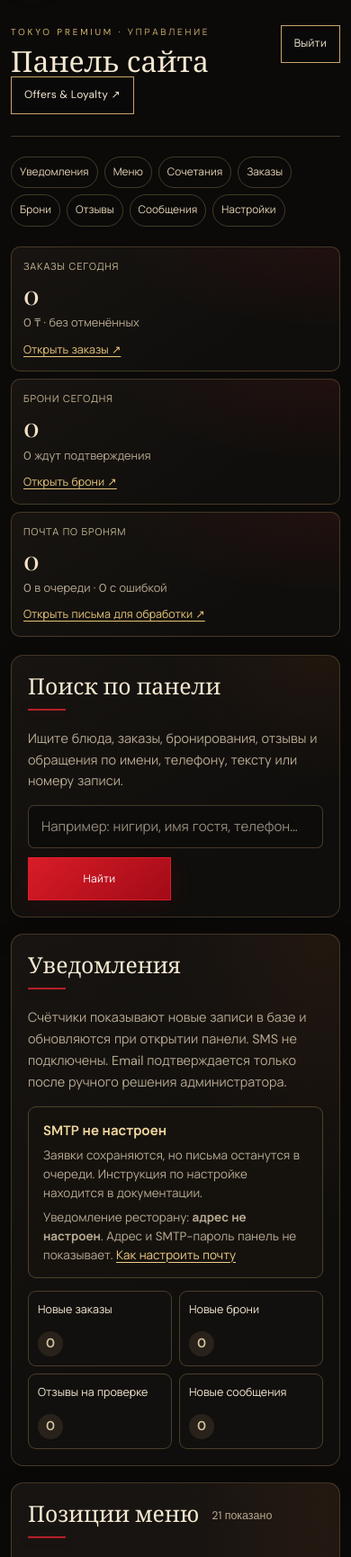
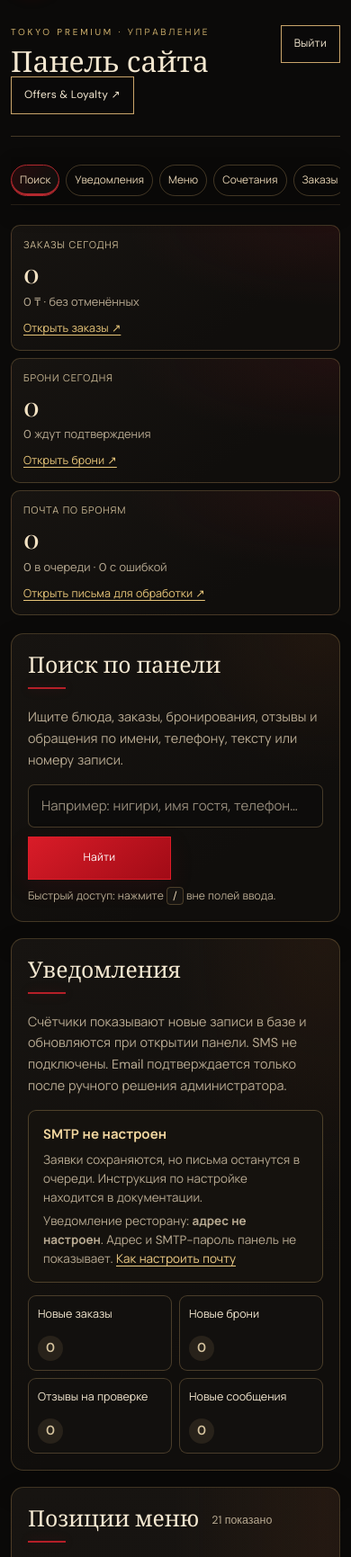
Before and after one commit to altento/tokyo-premium, a PHP site: page /admin.php in a window 390 px wide. Shown: the part 64-1795 px from the top of the page at 90% size. Run offline with PHP 8.4, Linux system fonts and the light colour scheme; the visitor is signed in with stand-in values (Sample User, id 1); some libraries are stand-ins or nearby versions.

Commit message:
Polish admin navigation and search

```diff
--- a/admin.php
+++ b/admin.php
@@ -508,7 +508,7 @@ $bookingMailReadiness = match ($bookingMailState) {
   <?php if ($error !== ''): ?><p class="form-status error admin-notice" role="alert"><?=e($error)?></p><?php endif ?>
 
   <nav class="admin-jump-nav" aria-label="Разделы панели">
-    <a href="#notifications">Уведомления</a><a href="#menu">Меню</a><a href="#pairings">Сочетания</a><a href="#orders">Заказы</a>
+    <a href="#search">Поиск</a><a href="#notifications">Уведомления</a><a href="#menu">Меню</a><a href="#pairings">Сочетания</a><a href="#orders">Заказы</a>
     <a href="#bookings">Брони</a><a href="#reviews">Отзывы</a><a href="#contact_messages">Сообщения</a><a href="#settings">Настройки</a>
   </nav>
 
@@ -525,12 +525,13 @@ $bookingMailReadiness = match ($bookingMailState) {
       <input type="hidden" name="csrf" value="<?=e(csrf())?>">
       <input type="hidden" name="action" value="admin-search">
       <label class="sr-only" for="admin-search-q">Поиск по панели</label>
-      <input id="admin-search-q" name="q" type="search" maxlength="120" value="<?=e($search)?>" placeholder="Например: нигири, имя гостя, телефон…">
+      <input id="admin-search-q" name="q" type="search" maxlength="120" value="<?=e($search)?>" placeholder="Например: нигири, имя гостя, телефон…" aria-describedby="admin-search-hint">
       <button class="button" type="submit">Найти</button>
       <?php if ($search !== ''): ?>
         <button class="button secondary" type="submit" name="clear_search" value="1">Сбросить</button>
       <?php endif ?>
     </form>
+    <p class="admin-search-hint" id="admin-search-hint">Быстрый доступ: нажмите <kbd>/</kbd> вне полей ввода.</p>
     <?php if ($search !== ''): ?><p class="admin-search-summary" aria-live="polite">Результаты по запросу «<?=e($search)?>». Поиск охватывает все записи; каждый раздел показывает до 25 результатов на странице.</p><?php endif ?>
   </section>
 
@@ -790,4 +791,5 @@ $bookingMailReadiness = match ($bookingMailState) {
   <p class="admin-demo-note">Учебная панель PHP + SQLite. Бронь считается подтверждённой только после действия администратора. Email отправляется только при настроенном SMTP; GitHub Pages не отправляет письма. Реальные платежи и SMS не подключены.</p>
 </main>
 <?php endif; ?>
+<?php if (!empty($_SESSION['admin_id'])): ?><script src="admin-dashboard.js" defer></script><?php endif ?>
 <?php footer_html(); ?>
--- a/premium.css
+++ b/premium.css
@@ -409,9 +409,10 @@ body{background:var(--lacquer);color:var(--ivory);font-family:'DM Sans',Manrope,
 .admin-topline{display:flex;align-items:center;justify-content:space-between;gap:20px;margin-bottom:22px;padding-bottom:24px;border-bottom:1px solid var(--hairline)}
 .admin-topline h1{margin:.35rem 0 0;font:400 clamp(2rem,5vw,3.6rem)/1.08 'Playfair Display',Georgia,serif;color:var(--ivory)}
 .admin-topline form{flex:none}
-.admin-jump-nav{display:flex;gap:9px;flex-wrap:wrap;margin:0 0 22px}
+.admin-jump-nav{position:sticky;top:76px;z-index:45;display:flex;gap:9px;flex-wrap:wrap;margin:0 0 22px;padding:9px 0;background:rgba(10,9,8,.97);border-bottom:1px solid rgba(202,165,107,.14);box-shadow:0 10px 22px rgba(0,0,0,.16)}
 .admin-jump-nav a{padding:8px 12px;border:1px solid var(--hairline);border-radius:999px;color:#e7d4b4;font-size:.82rem;transition:background .2s,border-color .2s}
 .admin-jump-nav a:hover,.admin-jump-nav a:focus-visible{background:#351416;border-color:#a91d26}
+.admin-jump-nav a[aria-current="location"]{border-color:#b3282e;background:linear-gradient(130deg,rgba(133,22,30,.25),#12100e 75%);box-shadow:inset 0 -2px #b3282e}
 .admin-kpi-grid{display:grid;grid-template-columns:repeat(3,minmax(0,1fr));gap:12px;margin:0 0 20px}
 .admin-kpi{display:grid;align-content:start;gap:7px;min-width:0;padding:16px 18px;border:1px solid rgba(200,164,99,.27);border-radius:10px;background:radial-gradient(ellipse at 100% 0,rgba(144,29,35,.13),transparent 46%),linear-gradient(145deg,#171411,#100e0c 72%);color:var(--ivory)}
 .admin-kpi>span{color:#c9b894;font-size:.75rem;letter-spacing:.08em;text-transform:uppercase}
@@ -438,6 +439,7 @@ body{background:var(--lacquer);color:var(--ivory);font-family:'DM Sans',Manrope,
 .admin-search-form input{min-width:0;min-height:48px;padding:10px 14px;border:1px solid var(--hairline);border-radius:7px;background:#0d0c0b;color:var(--ivory)}
 .admin-search-form input::placeholder{color:#958b7b}
 .admin-search-summary{margin:12px 0 0;color:#e8c77e;font-size:.85rem}
+.admin-search-hint{margin:8px 0 0;color:var(--muted);font-size:.76rem}.admin-search-hint kbd{padding:1px 6px;border:1px solid rgba(200,164,99,.3);border-radius:4px;background:#171411;color:#e7d4b4;font:inherit}
 .admin-notification-grid{display:grid;grid-template-columns:repeat(4,minmax(0,1fr));gap:12px}
 .admin-notification{display:flex;align-items:center;justify-content:space-between;gap:12px;min-height:68px;padding:12px 14px;border:1px solid var(--hairline);border-radius:9px;background:#12100e;color:var(--ivory)}
 .admin-notification:hover{border-color:#a51d25;transform:translateY(-1px)}
@@ -512,10 +514,13 @@ body{background:var(--lacquer);color:var(--ivory);font-family:'DM Sans',Manrope,
 .admin-empty{margin:0;padding:16px;border:1px dashed rgba(200,164,99,.28);border-radius:8px;color:var(--muted)}
 .admin-demo-note{margin:22px 4px 40px;font-size:.8rem}
 .admin-dashboard .admin-section-heading h2{margin:0}
-.admin-dashboard .admin-card#notifications{scroll-margin-top:20px}
-.admin-dashboard .admin-card[id]{scroll-margin-top:22px}
+.admin-dashboard .admin-card#notifications{scroll-margin-top:154px}
+.admin-dashboard .admin-card[id]{scroll-margin-top:154px}
 .account-section h2::after{margin-top:.38em}
 @media(max-width:800px){
+  .admin-jump-nav{top:70px;flex-wrap:nowrap;overflow-x:auto;overscroll-behavior-inline:contain;scrollbar-width:thin}
+  .admin-jump-nav a{flex:0 0 auto;white-space:nowrap}
+  .admin-dashboard .admin-card[id]{scroll-margin-top:142px}
   .admin-kpi-grid{grid-template-columns:repeat(3,minmax(0,1fr));gap:8px}
   .admin-kpi{padding:13px}
   .admin-kpi>span{font-size:.68rem}
@@ -527,6 +532,7 @@ body{background:var(--lacquer);color:var(--ivory);font-family:'DM Sans',Manrope,
   .admin-edit-details{grid-column:3;grid-row:1}
   .admin-edit-details[open]{grid-column:1/-1;grid-row:auto}
 }
+@media(max-width:600px){.admin-jump-nav{top:64px}}
 @media(max-width:560px){
   .admin-dashboard{padding-inline:12px}
   .admin-kpi-grid{grid-template-columns:1fr}
@@ -534,6 +540,7 @@ body{background:var(--lacquer);color:var(--ivory);font-family:'DM Sans',Manrope,
   .admin-topline .button{padding-inline:14px;min-height:42px}
   .admin-jump-nav{gap:7px}
   .admin-jump-nav a{padding:7px 9px;font-size:.74rem}
+  .admin-dashboard .admin-card[id]{scroll-margin-top:136px}
   .admin-search-form{grid-template-columns:1fr 1fr}
   .admin-search-form input{grid-column:1/-1}
   .admin-search-form .button{width:100%;padding-inline:8px}
--- a/tokyo20.css
+++ b/tokyo20.css
@@ -216,8 +216,8 @@
 .tp20-admin-search .editorial-heading{margin:0}.tp20-admin-search .editorial-heading h2{margin:7px 0 12px;font-size:clamp(1.45rem,2.5vw,2rem)}.tp20-admin-search .editorial-heading p{max-width:55ch;margin:0;color:var(--tp20-muted);font-size:.82rem;line-height:1.55}
 .tp20-admin-search>label{display:grid;gap:7px;color:var(--tp20-muted);font-size:.78rem}.tp20-admin-search input{width:100%;min-width:0;min-height:46px;padding:10px 13px;border:1px solid rgba(199,167,102,.42);border-radius:6px;background:#0c0b09;color:var(--tp20-ivory);outline:none}.tp20-admin-search input:focus-visible{border-color:#e0bb73;outline:2px solid rgba(224,187,115,.35);outline-offset:2px}.tp20-admin-search .button{min-height:46px}.tp20-admin-search-status{grid-column:2/4;min-height:1.5em;margin:0;color:#d9c69f;font-size:.76rem}
 .tp20-admin-list>[hidden],.tp20-admin-ledger-row[hidden]{display:none!important}
-.tp20-admin-shortcuts{display:flex;flex-wrap:wrap;gap:9px;width:min(1320px,calc(100% - 48px));margin:12px auto 0}
-.tp20-admin-section[id]{scroll-margin-top:92px}
+.tp20-admin-shortcuts{position:sticky;top:76px;z-index:40;display:flex;flex-wrap:nowrap;gap:9px;width:min(1320px,calc(100% - 48px));margin:12px auto 0;padding:9px 0;overflow-x:auto;overscroll-behavior-inline:contain;scrollbar-width:thin;background:rgba(10,9,8,.97);border-bottom:1px solid rgba(202,165,107,.14)}
+.tp20-admin-section[id]{scroll-margin-top:150px}
 .tp20-admin-shortcuts a{display:inline-flex;min-height:42px;align-items:center;padding:8px 14px;border:1px solid var(--tp20-line);border-radius:999px;color:#e4c791;background:#100e0c;text-decoration:none;transition:border-color .18s ease,background-color .18s ease}
 .tp20-admin-shortcuts a:hover{border-color:#d5ad68;background:rgba(201,166,108,.09)}
 .tp20-admin-shortcuts a:focus-visible{outline:2px solid #e2bd78;outline-offset:3px}
@@ -475,7 +475,8 @@
 @media(prefers-reduced-motion:reduce){.home-hero-photo,.home-hero-copy,.home-hero-copy>*{animation:none!important;transition:none!important;transform:none!important;will-change:auto}.home-hero.is-crossfading .home-hero-photo--active{opacity:1}.home-hero.is-crossfading .home-hero-photo--next{opacity:0}.home-hero.is-text-changing .home-hero-copy{opacity:1;transform:none}}
 @media(max-width:900px) { .tp20-admin-metrics { grid-template-columns:repeat(3,minmax(0,1fr)); } .tp20-admin-fields { grid-template-columns:repeat(2,minmax(0,1fr)); } .tp20-account-overview { grid-template-columns:1fr; } }
 @media(max-width:700px){.tp20-admin-search{grid-template-columns:minmax(0,1fr);width:calc(100% - 32px);gap:12px}.tp20-admin-search-status{grid-column:1}.tp20-admin-search .button{width:100%}}
-@media(max-width:600px) { .tp20-admin-shortcuts{width:calc(100% - 32px);display:grid;grid-template-columns:repeat(2,minmax(0,1fr))}.tp20-admin-shortcuts a{justify-content:center;text-align:center;padding-inline:8px}.tp20-admin-section[id]{scroll-margin-top:76px}.tp20-admin-metrics { grid-template-columns:repeat(2,minmax(0,1fr)); } .tp20-admin-fields, .tp20-account-grid, .tp20-ledger-list { grid-template-columns:1fr; } .tp20-admin-details ul { columns:1; } .tp20-referral-code strong { margin-right:0; } }
+@media(max-width:900px) { .tp20-admin-shortcuts{top:70px}.tp20-admin-section[id]{scroll-margin-top:142px} }
+@media(max-width:600px) { .tp20-admin-shortcuts{top:64px;width:calc(100% - 32px)}.tp20-admin-shortcuts a{flex:0 0 auto;white-space:nowrap;justify-content:center;text-align:center;padding-inline:11px}.tp20-admin-section[id]{scroll-margin-top:136px}.tp20-admin-metrics { grid-template-columns:repeat(2,minmax(0,1fr)); } .tp20-admin-fields, .tp20-account-grid, .tp20-ledger-list { grid-template-columns:1fr; } .tp20-admin-details ul { columns:1; } .tp20-referral-code strong { margin-right:0; } }
 
 /* Cart rows keep the item total beside the quantity controls and use the actual
 selected dish photography for a custom-set composition. */
```
Also changed, not shown: admin-dashboard.js (added, +40 -0 lines), project-docs/final-modernization-report.md (+4 -0 lines).
